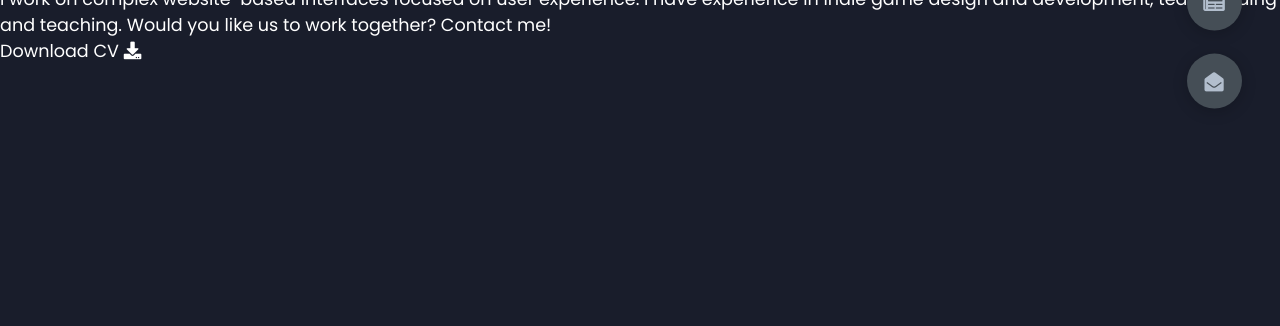
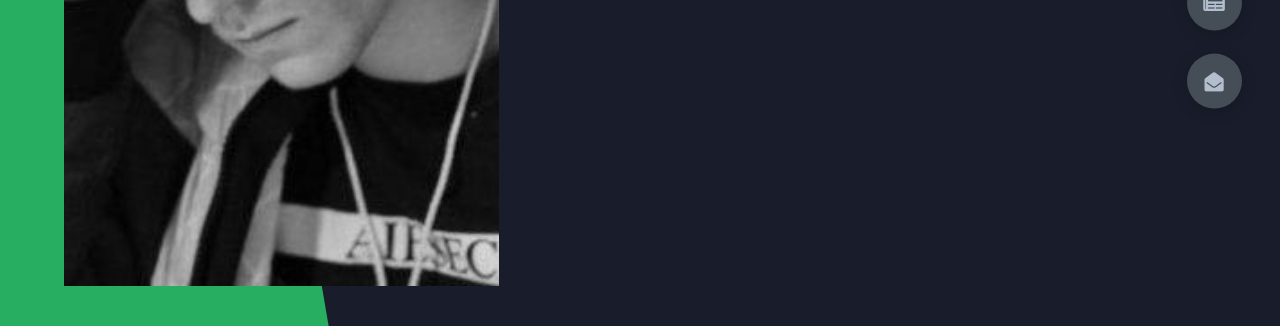
Before and after one commit to Paragonid/Portfolio_Website_2022, a website: page src/index.html in a window 1280 px wide. Shown: the part 474-800 px from the top of the page. Drawn offline with Linux system fonts and the light colour scheme.

Commit message:
Add image styling

```diff
--- a/src/index.html
+++ b/src/index.html
@@ -28,9 +28,9 @@
                     A Web Developer
                 </h1>
                 <p>
-                    I work on complex website-based interfaces focused on user experience.
-                    I have experience in indie game design and development, team leading and teaching.
-                    Would you like us to work together? Contact me!
+                    Working on complex website-based interfaces focused on user experience.
+                    With experience in indie game design and development, team work and teaching.
+                    Preferring modern technologies and methods, happy to learn and improve.
                 </p>
                 <a href="" class="main-btn">
                     <span class="btn-text">Download CV</span>
--- a/src/styles/styles.scss
+++ b/src/styles/styles.scss
@@ -132,3 +132,42 @@ section {
   }
 
 }
+
+.header-content {
+  display: grid;
+  grid-template-columns: repeat(2, 1fr);
+  height: 100%;
+  .left-header {
+    display: flex;
+    align-items: center;
+    position: relative;
+    .h-shape {
+      transition: all .4s ease-in-out;
+      width: 65%;
+      height: 100%;
+      background-color: var(--color-secondary);
+      position: absolute;
+      left: 0;
+      top: 0;
+      z-index: -1;
+      clip-path: polygon(0 0, 46% 0, 79% 100%, 0% 100%);
+    }
+    .image {
+      border-radius: var(--br-sm-2);
+      height: 90%;
+      width: 68%;
+      margin-left: 4rem;
+      background-color: var(--color-black);
+      transition: all .4s ease-in-out;
+      img {
+        width: 100%;
+        height: 100%;
+        object-fit: cover;
+        filter: grayscale(100%);
+        &:hover {
+          filter: grayscale(0);
+        }
+      }
+    }
+  }
+}
```
Also changed, not shown: src/styles/styles.css, 1 other file.
